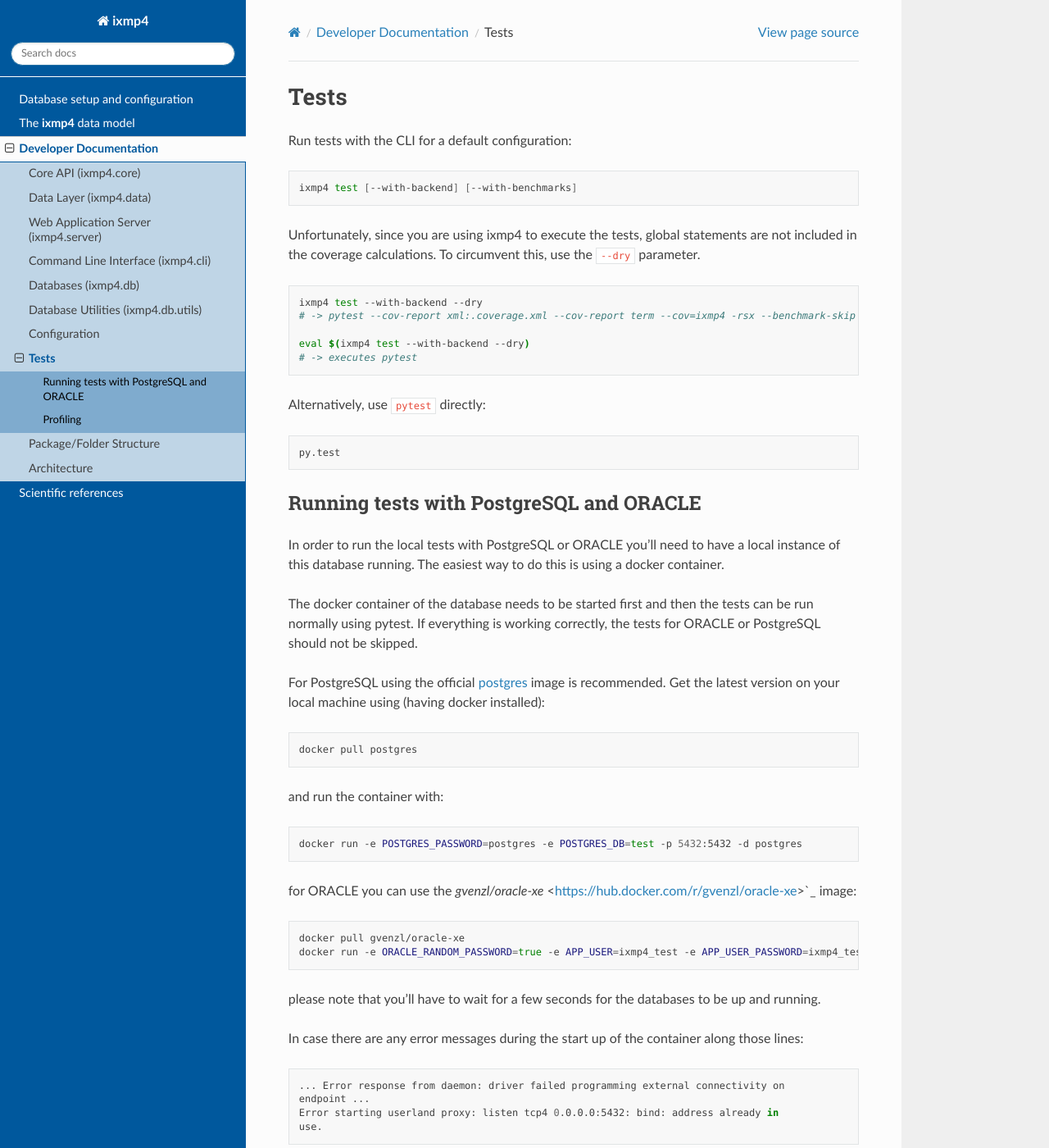
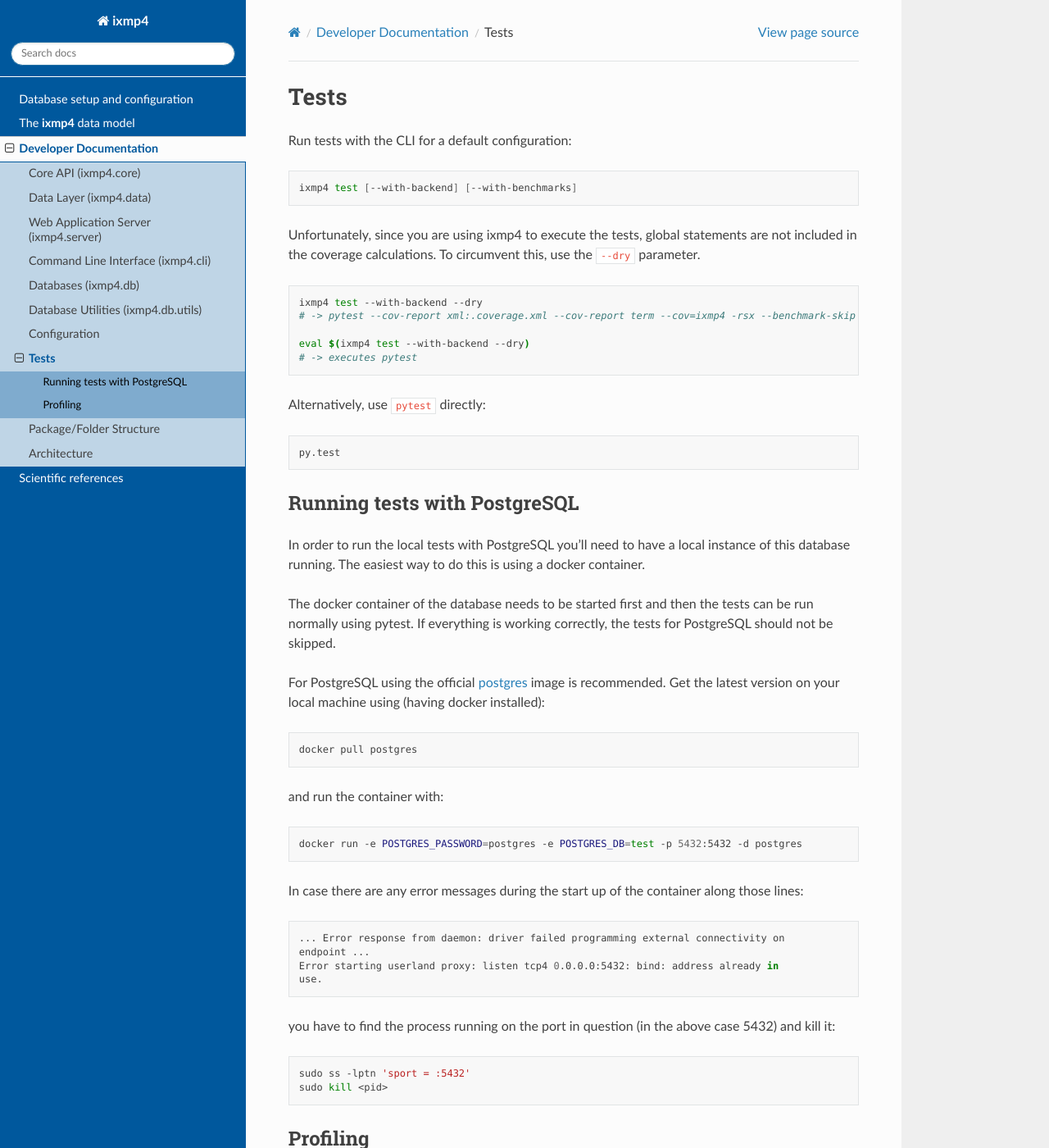
Before and after one commit to iiasa/ixmp4, a Sphinx documentation site: the page built from doc/source/devs/tests.rst, in a window 1280 px wide and 1400 px high. Shown: the whole window at 82% size. Built offline with Sphinx 7.4.7 and the Read the Docs theme 2.0.0, drawn with Linux system fonts in a browser that asks for light colours; pages that are not in the unit, such as notebooks, are missing from menus.

Commit message:
Remove references to ORACLE in the documentation

```diff
--- a/doc/source/devs/modules.rst
+++ b/doc/source/devs/modules.rst
@@ -38,7 +38,7 @@
 Architecture
 ------------
 
-ixmp4 provides a Python API, a REST API and a compatibility layer for Oracle, Postgres and SQLite Databases.
+ixmp4 provides a Python API, a REST API and a compatibility layer for Postgres and SQLite Databases.
 The Python API can interact with databases directly or use the REST API of a compatible ixmp4 server instance.
 
 ::
--- a/doc/source/devs/tests.rst
+++ b/doc/source/devs/tests.rst
@@ -24,17 +24,15 @@
 
    py.test
 
-Running tests with PostgreSQL and ORACLE
-----------------------------------------
+Running tests with PostgreSQL
+-----------------------------
 
-In order to run the local tests with PostgreSQL or ORACLE you'll need to have a local
-instance of this database running. The easiest way to do this is using a docker
-container.
+In order to run the local tests with PostgreSQL you'll need to have a local instance of
+this database running. The easiest way to do this is using a docker container.
 
 The docker container of the database needs to be started first and then the tests can be
-run normally using pytest. If everything is working correctly, the tests for ORACLE or
-PostgreSQL should not be skipped.
-
+run normally using pytest. If everything is working correctly, the tests for PostgreSQL
+should not be skipped.
 
 For PostgreSQL using the official `postgres <https://hub.docker.com/_/postgres>`_ image
 is recommended. Get the latest version on your local machine using (having docker
@@ -49,17 +47,6 @@
 .. code:: bash
 
    docker run -e POSTGRES_PASSWORD=postgres -e POSTGRES_DB=test -p 5432:5432 -d postgres
-
-for ORACLE you can use the `gvenzl/oracle-xe`
-<https://hub.docker.com/r/gvenzl/oracle-xe>`_ image:
-
-.. code:: bash
-
-   docker pull gvenzl/oracle-xe
-   docker run -e ORACLE_RANDOM_PASSWORD=true -e APP_USER=ixmp4_test -e APP_USER_PASSWORD=ixmp4_test -p 1521:1521 -d gvenzl/oracle-xe
-
-please note that you'll have to wait for a few seconds for the databases to be up and
-running.
 
 In case there are any error messages during the start up of the container along those lines:
 
```
Also changed, not shown: DEVELOPING.md (+10 -17 lines), 1 other file.
